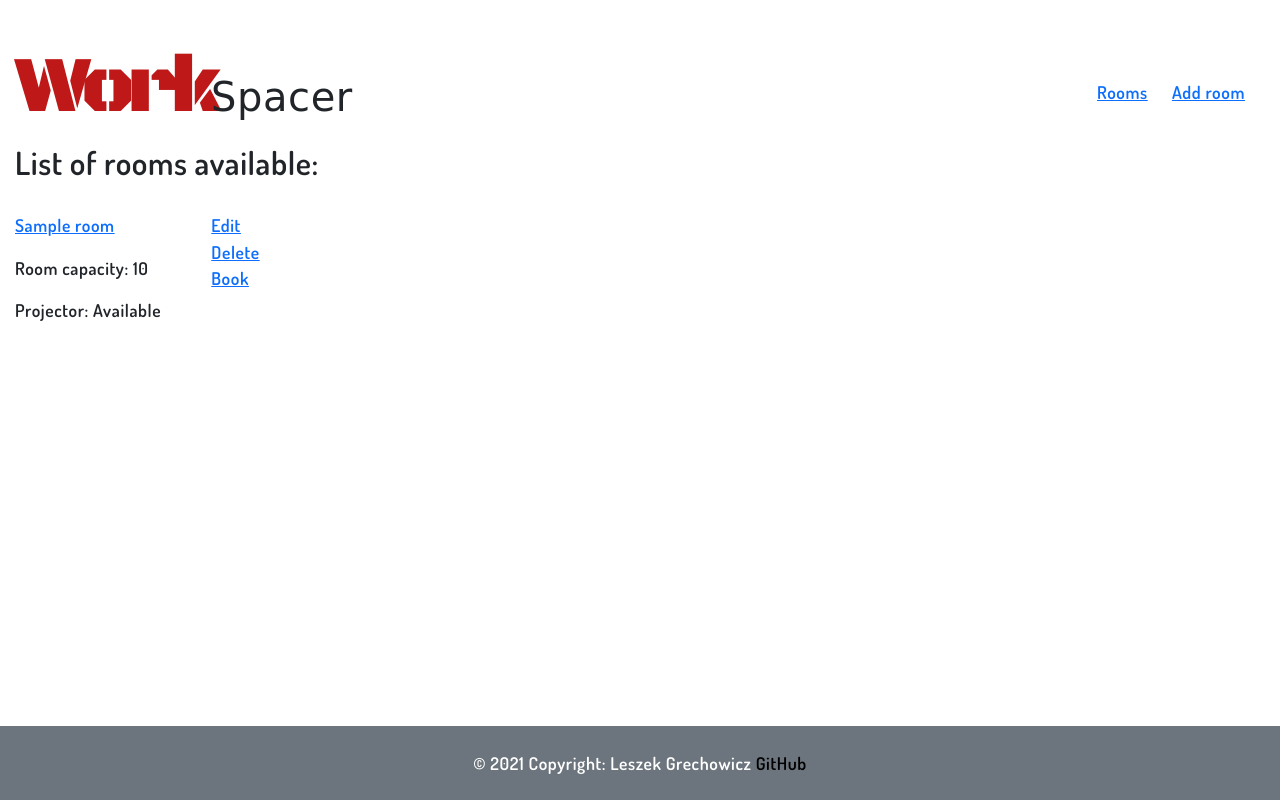
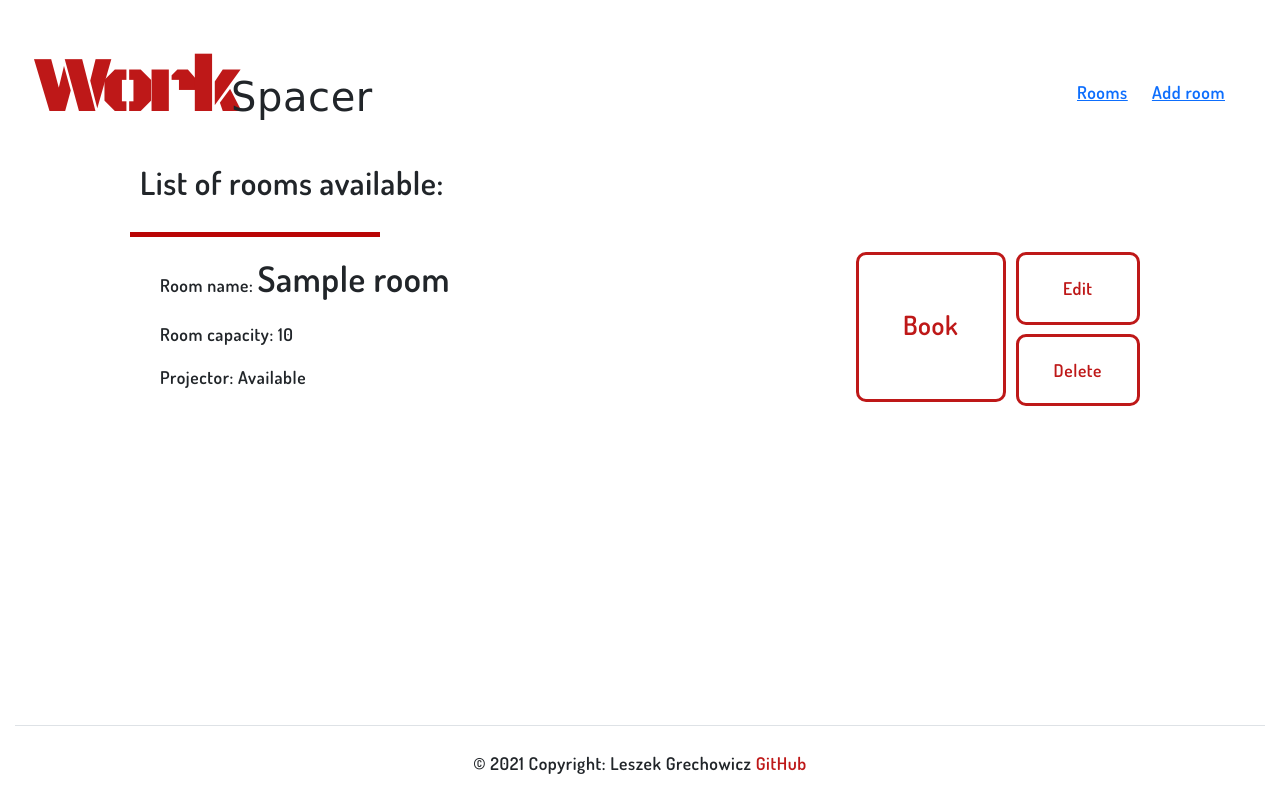
Before and after one commit to leszekgrechowicz/workspace_booking_app, a Django app: page / in a window 1280 px wide. Run offline with Django 3.2, Linux system fonts and the light colour scheme; tables that the repository leaves empty hold one stand-in row (values such as "Sample post"); some web fonts are replaced.

Commit message:
Style rooms view

```diff
--- a/workspace_booking/models.py
+++ b/workspace_booking/models.py
@@ -8,7 +8,7 @@ class Room(models.Model):
     projector_available = models.BooleanField(default=False)
 
     def __str__(self):
-        return
+        return f"{self.room_name}"
 
 
 class Reservation(models.Model):
--- a/workspace_booking/static/css/show_rooms.css
+++ b/workspace_booking/static/css/show_rooms.css
@@ -1,10 +1,111 @@
+.room-name {
+
+    font-family: 'Dosis', sans-serif;
+    font-size: 2em;
+}
+
+
 .room {
     display: flex;
     margin: 30px auto;
+    justify-content: space-between;
+
+}
+
+.room-container {
+    position: relative;
+}
+
+/*.room ::before {*/
+/*    content: '';*/
+/*    position: absolute;*/
+/*    top: 0;*/
+/*    left: -10px;*/
+/*    width: 5px;*/
+/*    height: 55%;*/
+/*    background: rgba(183, 5, 5, 0.91);*/
+/*    opacity: 0.4;*/
+
+/*}*/
+
+.room ::after {
+    content: '';
+    position: absolute;
+    top: 0;
+    left: -10px;
+    width: 25%;
+    height: 5px;
+    background: rgba(183, 5, 5, 0.91);
+    opacity: 0.4;
+
+}
+
+.room-details {
+    margin-top: 20px;
+    margin-left: 20px;
 }
 
 .room-links {
     display: flex;
+    margin-left: 50px;
+    margin-top: 20px;
+    justify-content: space-around;
+}
+
+.bttn-book {
+    width: 150px;
+    height: 150px;
+    border: 3px solid var(--red);
+    border-radius: 10px;
+    margin-right: 10px;
+    text-align: center;
+    padding-top: 50px;
+    font-size: 1.5em;
+    color:var(--red);
+    text-decoration: none;
+}
+
+.bttn-book:hover {
+    background: #13a604;
+    color: white;
+}
+
+.div-edit-del {
+    display: flex;
     flex-direction: column;
-    margin-left: 50px;
+    justify-content: space-between;
+    text-align: center;
+
+
 }
+
+.edit-btn , .delete-btn {
+    padding: 20px 35px;
+    border-radius: 10px;
+    border: 3px solid var(--red);
+    text-decoration: none;
+    color: var(--red);
+}
+
+.edit-btn:hover {
+    background: #1687A7;
+    color: white;
+}
+
+.delete-btn:hover {
+    background: #EC4646;
+    color: white;
+}
+
+
+@media screen and (max-width: 700px) {
+
+    .room {
+        flex-direction: column;
+    }
+
+    .room-links {
+        justify-content: normal;
+        margin-left: 0;
+    }
+}
--- a/workspace_booking/static/css/styles.css
+++ b/workspace_booking/static/css/styles.css
@@ -11,6 +11,8 @@ body {
     margin: 40px auto;
     font-size: 1.1rem;
     letter-spacing: 0.6px;
+    padding-left: 20px;
+    padding-right: 20px;
 }
 
 .nav-bar {
@@ -31,9 +33,14 @@ body {
     margin-top: 30px;
 }
 
+footer {
+    max-width: inherit;
+    margin: auto;
+}
+
 footer a {
     text-decoration: none;
-    color: black;
+    color: var(--red);
 }
 
 .errorlist {
@@ -56,3 +63,8 @@ footer a {
     font-size: 1em;
     margin-left: -4px;
 }
+
+.main {
+    max-width: 1000px;
+    margin: 20px auto;
+}
--- a/workspace_booking/templates/base.html
+++ b/workspace_booking/templates/base.html
@@ -16,6 +16,7 @@
 </head>
 
 <body>
+
 <header>
     <div class="nav-bar">
         <h1 class="logo"><span class="span-logo1">Work</span><span class="span-logo2">Spacer</span></h1>
@@ -28,10 +29,12 @@
     </div>
 </header>
 
+<section class="main">
     {% if messages %}
     {% for message in messages %}
 
-<div{% if message.tags %} class="{{ message.tags }}"{% endif %}>
+    <div
+    {% if message.tags %} class="{{ message.tags }}"{% endif %}>
     <p><strong>{{ message }}</strong></p>
 
     </div>
@@ -56,9 +59,10 @@
 
     {% block content %}
     {% endblock content %}
+</section>
 
-<footer class="page-footer font-small pt-4 fixed-bottom">
-    <div class="p-4 bg-secondary text-white text-center">©
+<footer class="page-footer font-small fixed-bottom border-top">
+    <div class="p-4 text-mutted text-center">©
         <script>
             document.write(new Date().getFullYear());
         </script>
@@ -66,6 +70,7 @@
         <a href="https://github.com/leszekgrechowicz">GitHub</a>
     </div>
 </footer>
+
 </body>
 
 </html>
--- a/workspace_booking/templates/offices_available.html
+++ b/workspace_booking/templates/offices_available.html
@@ -11,9 +11,10 @@
 {% if offices %}
 <h2>List of rooms available: </h2>
 {% for office in offices %}
+<div class="room-container">
     <div class="room">
-    <div>
-        <a href="{% url 'room-details' pk=office.id %}"><p>{{office.room_name}}</p></a>
+        <div class="room-details">
+            <p>Room name: <span class="room-name">{{office.room_name}}</span></p>
             <p>Room capacity: {{ office.room_capacity }}</p>
             <p>Projector: {% if office.projector_available is False %}
                 Not
@@ -21,9 +22,13 @@
                 Available</p>
         </div>
         <div class="room-links">
-        <a href="{% url 'edit-room' pk=office.id %}">Edit</a>
-        <a methods="POST" href="{% url 'delete-room' pk=office.id %}">Delete</a>
-        <a href="{% url 'book-room' pk=office.id %}">Book</a>
+            <a class="bttn-book" href="{% url 'book-room' pk=office.id %}">Book</a>
+            <div class="div-edit-del">
+                <a class="edit-btn" href="{% url 'edit-room' pk=office.id %}">Edit</a>
+                <a class="delete-btn" methods="POST" href="{% url 'delete-room' pk=office.id %}">Delete</a>
+            </div>
+
+        </div>
     </div>
 </div>
 {% endfor %}
--- a/workspace_booking/views.py
+++ b/workspace_booking/views.py
@@ -5,6 +5,7 @@ from .forms import AddRoomForm, EditRoomForm, BookRoomForm
 from django.contrib import messages
 from django.shortcuts import redirect
 from django.db import IntegrityError
+from datetime import datetime
 
 
 def view_rooms(request):
@@ -101,8 +102,8 @@ class BookRoomView(FormView):
     title = 'Book Room'
 
     def get(self, request, pk):
+        todays_date = datetime.now().date()
         room_to_book = Room.objects.get(id=pk)
-
 
         form = BookRoomForm()
         return render(request, self.template_name, {'room': room_to_book, 'title': self.title, 'form': form})
```
Also changed, not shown: workspace_booking/static/css/book_room.css (+7 -2 lines). Lines whose indentation alone changed are shown as unchanged.
